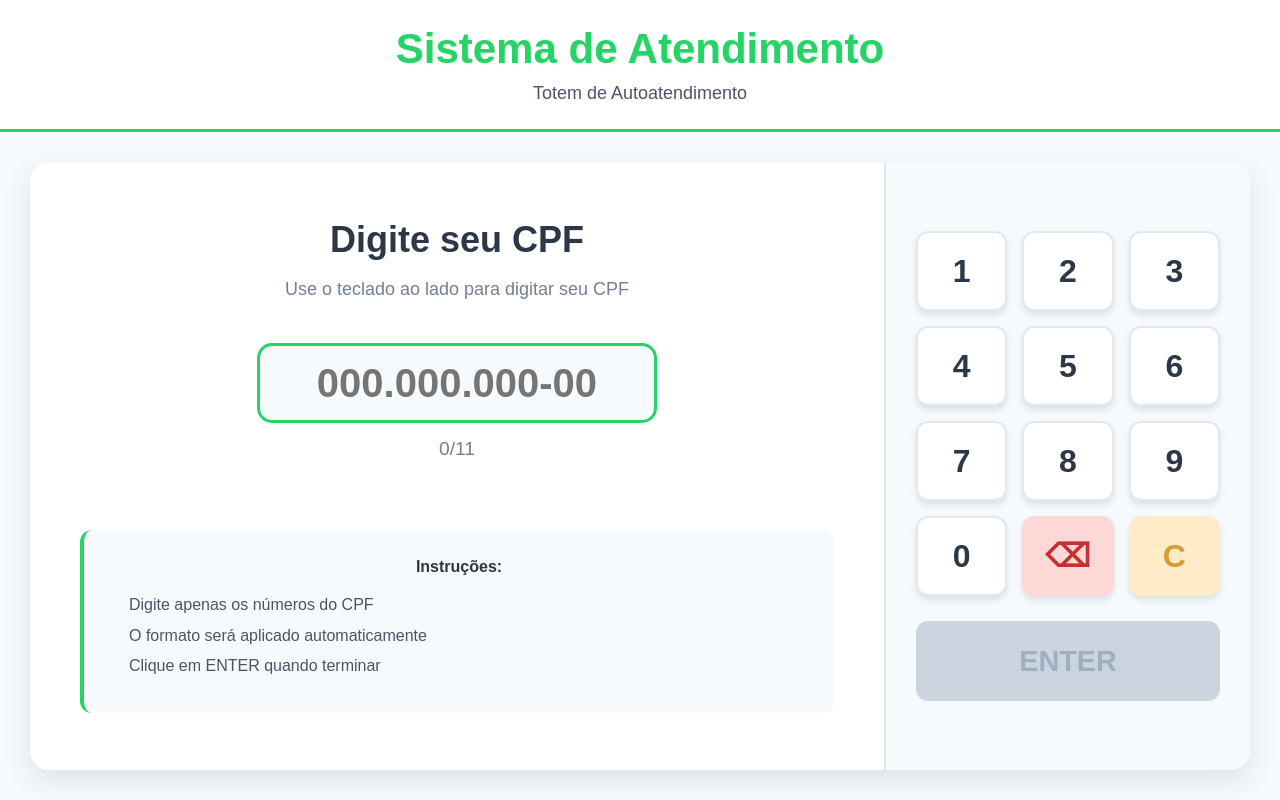
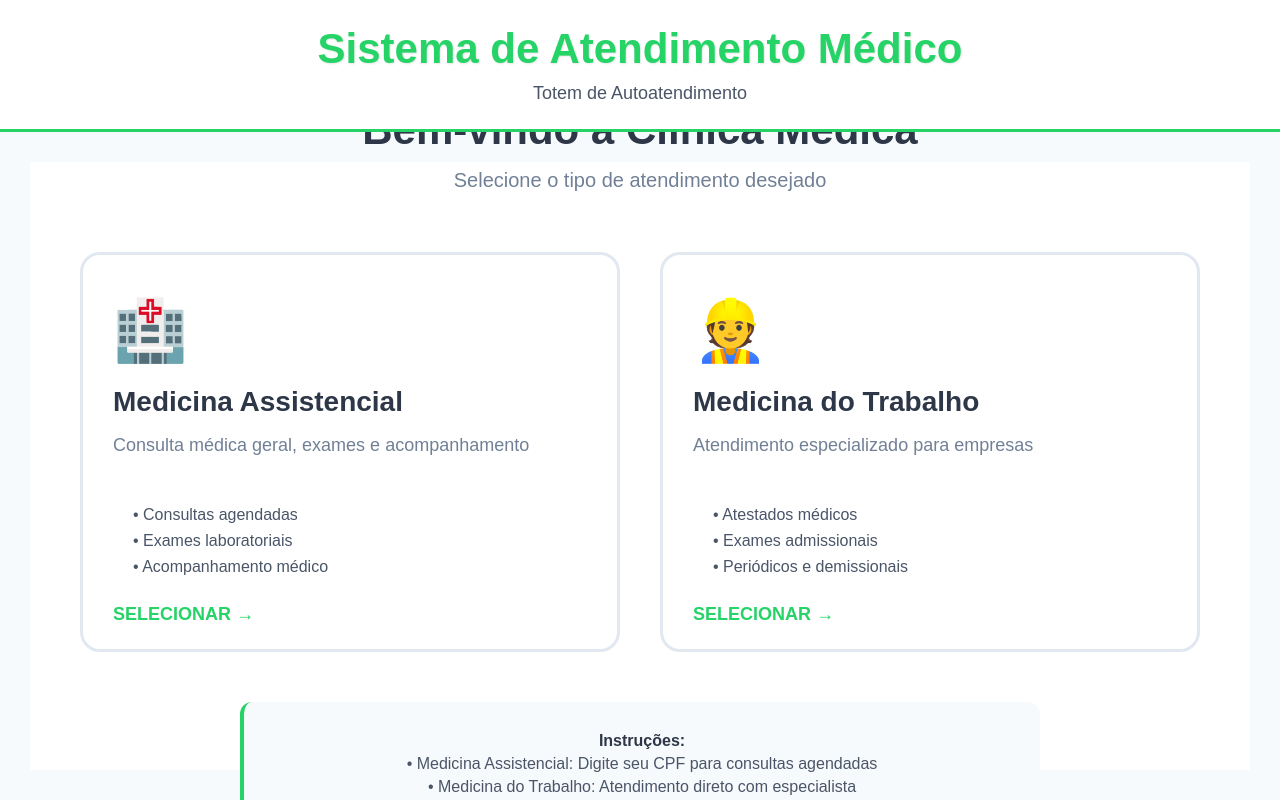
Before and after one commit to clovisantunes/totem, a React (Vite) app: page / in a window 1280 px wide. Built offline with nearby package versions, Linux system fonts and the light colour scheme.

Commit message:
Create Initial Screen

```diff
--- a/src/components/Totem.tsx
+++ b/src/components/Totem.tsx
@@ -1,21 +1,25 @@
 import React, { useState } from 'react';
-import CpfScreen from './screens/CpfScreen.tsx';
+import InitialScreen from './screens/InitialScreen';
+import CpfScreen from './screens/CpfScreen';
 import HasAppointmentScreen from './screens/HasAppointmentScreen';
 import NoAppointmentScreen from './screens/NoAppointmentScreen';
-import TicketScreen from './screens/TicketScreen.tsx';
-import type { TotemState,  TicketInfo } from '../types/index';
+import TicketScreen from './screens/TicketScreen';
+import type { TotemState, TicketInfo } from '../types/index';
 import './styles/Totem.css';
 
 const Totem: React.FC = () => {
   const [state, setState] = useState<TotemState>({
-    currentScreen: 'cpf',
+    currentScreen: 'initial',
     cpf: '',
     hasAppointment: false,
     ticketNumber: null,
     loading: false,
-    error: ''
+    error: '',
+    serviceType: undefined,
+    ticketType: undefined
   });
 
+  // Função de validação de CPF
   const validateCPF = (cpf: string): boolean => {
     cpf = cpf.replace(/\D/g, '');
 
@@ -45,6 +49,7 @@ const Totem: React.FC = () => {
     return true;
   };
 
+  // Função de formatação de CPF
   const formatCPF = (value: string): string => {
     const numbers = value.replace(/\D/g, '');
 
@@ -59,13 +64,13 @@ const Totem: React.FC = () => {
     }
   };
 
+  // Função para verificar agendamento
   const checkAppointment = (cpf: string) => {
     setState(prev => ({ ...prev, loading: true, error: '' }));
 
     setTimeout(() => {
-
-    const cpfLimpo = cpf.replace(/\D/g, '');
-    const hasAppointment = cpfLimpo === '04364979058';
+      const cpfLimpo = cpf.replace(/\D/g, '');
+      const hasAppointment = cpfLimpo === '04364979058';
 
       setState(prev => ({
         ...prev,
@@ -76,29 +81,51 @@ const Totem: React.FC = () => {
     }, 1500);
   };
 
-  const generateTicket = (_type: 'confirmation' | 'assistance') => {
+  // Função para gerar ticket (corrigida)
+  const generateTicket = (type: 'confirmation' | 'assistance', serviceType?: 'assistencial' | 'trabalho') => {
     setState(prev => ({ ...prev, loading: true }));
 
     setTimeout(() => {
       const newTicketNumber = Math.floor(1000 + Math.random() * 9000);
+      const ticketServiceType = serviceType || state.serviceType || 'assistencial';
 
       setState(prev => ({
         ...prev,
         loading: false,
         ticketNumber: newTicketNumber,
-        currentScreen: 'ticket'
+        ticketType: type,
+        currentScreen: 'ticket',
+        serviceType: ticketServiceType
       }));
+    }, 1000);
+  };
+
+  const handleServiceSelect = (serviceType: 'assistencial' | 'trabalho') => {
+    setState(prev => ({ ...prev, loading: true, serviceType }));
+
+    setTimeout(() => {
+      if (serviceType === 'assistencial') {
+        setState(prev => ({
+          ...prev,
+          loading: false,
+          currentScreen: 'cpf'
+        }));
+      } else {
+        generateTicket('assistance', serviceType);
+      }
     }, 1000);
   };
 
   const restartProcess = () => {
     setState({
-      currentScreen: 'cpf',
+      currentScreen: 'initial',
       cpf: '',
       hasAppointment: false,
       ticketNumber: null,
       loading: false,
-      error: ''
+      error: '',
+      serviceType: undefined,
+      ticketType: undefined
     });
   };
 
@@ -115,7 +142,7 @@ const Totem: React.FC = () => {
       return;
     }
 
-    setState(prev => ({ ...prev, cpf }));
+    setState(prev => ({ ...prev, cpf: cpf }));
     checkAppointment(cleanCpf);
   };
 
@@ -130,6 +157,14 @@ const Totem: React.FC = () => {
 
   const renderScreen = () => {
     switch (state.currentScreen) {
+      case 'initial':
+        return (
+          <InitialScreen
+            onServiceSelect={handleServiceSelect}
+            loading={state.loading}
+          />
+        );
+
       case 'cpf':
         return (
           <CpfScreen
@@ -138,6 +173,7 @@ const Totem: React.FC = () => {
             error={state.error}
             onCpfChange={handleCpfChange}
             onCpfSubmit={handleCpfSubmit}
+            onBack={() => setState(prev => ({ ...prev, currentScreen: 'initial' }))}
           />
         );
 
@@ -148,6 +184,7 @@ const Totem: React.FC = () => {
             loading={state.loading}
             onConfirm={() => generateTicket('confirmation')}
             onAssistance={() => generateTicket('assistance')}
+            serviceType={state.serviceType}
           />
         );
 
@@ -158,15 +195,17 @@ const Totem: React.FC = () => {
             loading={state.loading}
             onAssistance={() => generateTicket('assistance')}
             onRestart={restartProcess}
+            serviceType={state.serviceType}
           />
         );
 
       case 'ticket':
         const ticketInfo: TicketInfo = {
           number: state.ticketNumber!,
-          type: state.hasAppointment ? 'confirmation' : 'assistance',
+          type: state.ticketType || (state.hasAppointment ? 'confirmation' : 'assistance'),
           cpf: state.cpf,
-          timestamp: new Date()
+          timestamp: new Date(),
+          serviceType: state.serviceType || 'assistencial'
         };
 
         return (
@@ -174,6 +213,7 @@ const Totem: React.FC = () => {
             ticketInfo={ticketInfo}
             hasAppointment={state.hasAppointment}
             onRestart={restartProcess}
+            serviceType={state.serviceType}
           />
         );
 
@@ -185,7 +225,7 @@ const Totem: React.FC = () => {
   return (
     <div className="totem-container">
       <div className="totem-header">
-        <h1>Sistema de Atendimento</h1>
+        <h1>Sistema de Atendimento Médico</h1>
         <p>Totem de Autoatendimento</p>
       </div>
       <div className="totem-content">
--- a/src/components/screens/CpfScreen.tsx
+++ b/src/components/screens/CpfScreen.tsx
@@ -1,12 +1,13 @@
 import React from 'react';
 import '../styles/screens/CpfScreen.css';
 
-interface CpfScreenProps {
+export interface CpfScreenProps {
   cpf: string;
   loading: boolean;
   error: string;
   onCpfChange: (cpf: string) => void;
   onCpfSubmit: (cpf: string) => void;
+  onBack: () => void;
 }
 
 const CpfScreen: React.FC<CpfScreenProps> = ({
--- a/src/components/screens/HasAppointmentScreen.tsx
+++ b/src/components/screens/HasAppointmentScreen.tsx
@@ -6,6 +6,7 @@ interface HasAppointmentScreenProps {
   loading: boolean;
   onConfirm: () => void;
   onAssistance: () => void;
+  serviceType?: 'assistencial' | 'trabalho';
 }
 
 const HasAppointmentScreen: React.FC<HasAppointmentScreenProps> = ({
--- /dev/null
+++ b/src/components/screens/InitialScreen.tsx
@@ -0,0 +1,74 @@
+import React from 'react';
+import '../styles/screens/InitialScreen.css';
+
+interface InitialScreenProps {
+  onServiceSelect: (serviceType: 'assistencial' | 'trabalho') => void;
+  loading: boolean;
+}
+
+const InitialScreen: React.FC<InitialScreenProps> = ({ onServiceSelect, loading }) => {
+  return (
+    <div className="screen initial-screen">
+      <div className="initial-container">
+        <div className="initial-header">
+          <h1>Bem-vindo à Clínica Médica</h1>
+          <p>Selecione o tipo de atendimento desejado</p>
+        </div>
+
+        <div className="service-selection">
+          <button
+            className="service-card assistencial-card"
+            onClick={() => onServiceSelect('assistencial')}
+            disabled={loading}
+          >
+            <div className="service-icon">🏥</div>
+            <h3>Medicina Assistencial</h3>
+            <p>Consulta médica geral, exames e acompanhamento</p>
+            <ul>
+              <li>• Consultas agendadas</li>
+              <li>• Exames laboratoriais</li>
+              <li>• Acompanhamento médico</li>
+            </ul>
+            <div className="service-action">
+              {loading ? (
+                <span className="loading"></span>
+              ) : (
+                <span className="action-text">SELECIONAR →</span>
+              )}
+            </div>
+          </button>
+
+          <button
+            className="service-card trabalho-card"
+            onClick={() => onServiceSelect('trabalho')}
+            disabled={loading}
+          >
+            <div className="service-icon">👷</div>
+            <h3>Medicina do Trabalho</h3>
+            <p>Atendimento especializado para empresas</p>
+            <ul>
+              <li>• Atestados médicos</li>
+              <li>• Exames admissionais</li>
+              <li>• Periódicos e demissionais</li>
+            </ul>
+            <div className="service-action">
+              {loading ? (
+                <span className="loading"></span>
+              ) : (
+                <span className="action-text">SELECIONAR →</span>
+              )}
+            </div>
+          </button>
+        </div>
+
+        <div className="initial-instructions">
+          <p><strong>Instruções:</strong></p>
+          <p>• Medicina Assistencial: Digite seu CPF para consultas agendadas</p>
+          <p>• Medicina do Trabalho: Atendimento direto com especialista</p>
+        </div>
+      </div>
+    </div>
+  );
+};
+
+export default InitialScreen;
--- a/src/components/screens/NoAppointmentScreen.tsx
+++ b/src/components/screens/NoAppointmentScreen.tsx
@@ -6,6 +6,7 @@ interface NoAppointmentScreenProps {
   loading: boolean;
   onAssistance: () => void;
   onRestart: () => void;
+  serviceType?: 'assistencial' | 'trabalho';
 }
 
 const NoAppointmentScreen: React.FC<NoAppointmentScreenProps> = ({
--- a/src/components/screens/TicketScreen.tsx
+++ b/src/components/screens/TicketScreen.tsx
@@ -6,6 +6,7 @@ interface TicketScreenProps {
   ticketInfo: TicketInfo;
   hasAppointment: boolean;
   onRestart: () => void;
+  serviceType?: 'assistencial' | 'trabalho';
 }
 
 const TicketScreen: React.FC<TicketScreenProps> = ({
--- /dev/null
+++ b/src/components/styles/screens/InitialScreen.css
@@ -0,0 +1,183 @@
+.screen.initial-screen {
+  width: 100%;
+  height: 100%;
+  padding: 0;
+  margin: 0;
+  display: flex;
+  align-items: center;
+  justify-content: center;
+  background: #ffffff;
+}
+
+.initial-container {
+  width: 100%;
+  max-width: 1200px;
+  padding: 40px;
+  text-align: center;
+}
+
+.initial-header {
+  margin-bottom: 60px;
+}
+
+.initial-header h1 {
+  color: #2d3748;
+  font-size: 42px;
+  margin-bottom: 15px;
+  font-weight: 600;
+}
+
+.initial-header p {
+  color: #718096;
+  font-size: 20px;
+}
+
+.service-selection {
+  display: grid;
+  grid-template-columns: 1fr 1fr;
+  gap: 40px;
+  margin-bottom: 50px;
+}
+
+.service-card {
+  background: #ffffff;
+  border: 3px solid #e2e8f0;
+  border-radius: 20px;
+  padding: 40px 30px;
+  cursor: pointer;
+  transition: all 0.3s ease;
+  text-align: center;
+  height: 400px;
+  display: flex;
+  flex-direction: column;
+  justify-content: space-between;
+}
+
+.service-card:hover:not(:disabled) {
+  transform: translateY(-5px);
+  box-shadow: 0 20px 40px rgba(0, 0, 0, 0.1);
+  border-color: #25d366;
+}
+
+.service-card:disabled {
+  cursor: not-allowed;
+  opacity: 0.7;
+}
+
+.assistencial-card:hover:not(:disabled) {
+  border-color: #25d366;
+}
+
+.trabalho-card:hover:not(:disabled) {
+  border-color: #3182ce;
+}
+
+.service-icon {
+  font-size: 60px;
+  margin-bottom: 20px;
+}
+
+.service-card h3 {
+  color: #2d3748;
+  font-size: 28px;
+  margin-bottom: 15px;
+  font-weight: 600;
+}
+
+.service-card p {
+  color: #718096;
+  font-size: 18px;
+  margin-bottom: 20px;
+  line-height: 1.4;
+}
+
+.service-card ul {
+  text-align: left;
+  margin: 20px 0;
+  padding: 0 20px;
+}
+
+.service-card li {
+  color: #4a5568;
+  font-size: 16px;
+  margin: 8px 0;
+  list-style: none;
+}
+
+.service-action {
+  margin-top: auto;
+}
+
+.action-text {
+  color: #25d366;
+  font-weight: 600;
+  font-size: 18px;
+  transition: all 0.3s ease;
+}
+
+.service-card:hover .action-text {
+  transform: translateX(5px);
+}
+
+.initial-instructions {
+  background: #f7fafc;
+  padding: 25px;
+  border-radius: 12px;
+  border-left: 4px solid #25d366;
+  max-width: 800px;
+  margin: 0 auto;
+}
+
+.initial-instructions p {
+  color: #4a5568;
+  margin: 5px 0;
+  font-size: 16px;
+}
+
+.initial-instructions strong {
+  color: #2d3748;
+}
+
+.loading {
+  display: inline-block;
+  width: 24px;
+  height: 24px;
+  border: 3px solid #25d366;
+  border-radius: 50%;
+  border-top-color: transparent;
+  animation: spin 1s ease-in-out infinite;
+}
+
+@keyframes spin {
+  to { transform: rotate(360deg); }
+}
+
+/* Responsividade */
+@media (max-width: 768px) {
+  .service-selection {
+    grid-template-columns: 1fr;
+    gap: 20px;
+  }
+
+  .service-card {
+    height: auto;
+    min-height: 350px;
+    padding: 30px 20px;
+  }
+
+  .initial-header h1 {
+    font-size: 32px;
+  }
+
+  .initial-header p {
+    font-size: 18px;
+  }
+
+  .service-card h3 {
+    font-size: 24px;
+  }
+
+  .service-icon {
+    font-size: 50px;
+  }
+}
```
Also changed, not shown: src/types/index.ts (+4 -8 lines).
